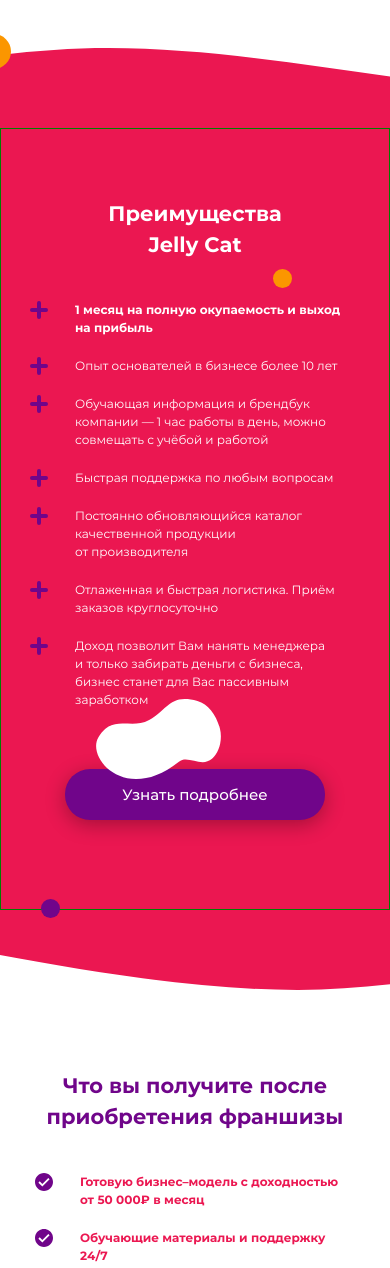
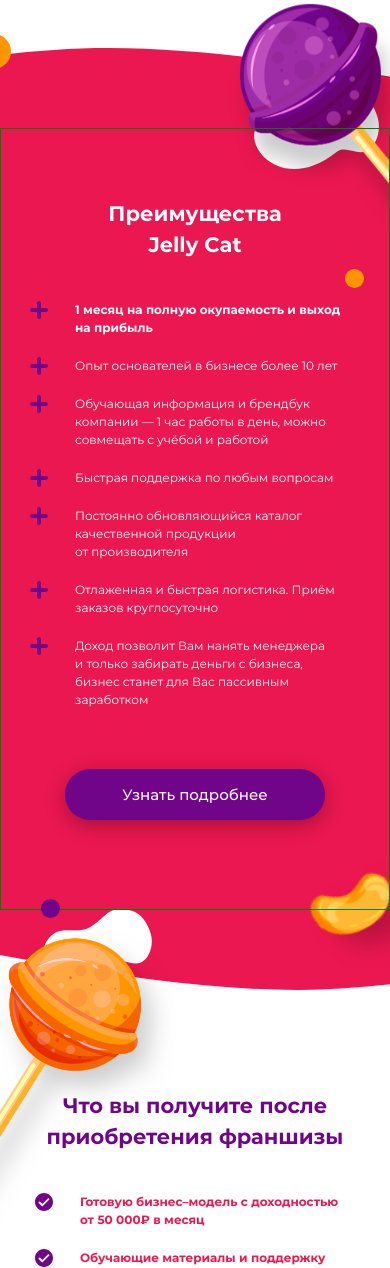
Before and after one commit to nigel-riss/jelly-cat-lp, a website: page src/pug/index.pug in a window 390 px wide. Shown: the part 3593-4861 px from the top of the page. Drawn offline with nearby package versions, Linux system fonts and the light colour scheme; files that its build step writes are made by us from their sources; files whose address does not match are found by name.

Commit message:
Add up to u-get deco styles (mobile)

```diff
--- a/src/scss/deco/_blob.scss
+++ b/src/scss/deco/_blob.scss
@@ -45,8 +45,8 @@
 
 .blob--4 {
     // positioning
-    left: 95px;
-    top: 570px;
+    right: 10px;
+    top: -40px;
 
     // box model
     height: 81px;
@@ -55,3 +55,16 @@
     // visual
     background-image: url('./img/deco/blob-1.svg');
 }
+
+.blob--5 {
+    // positioning
+    left: 43px;
+    top: 780px;
+
+    // box model
+    height: 69px;
+    width: 110px;
+
+    // visual
+    background-image: url('./img/deco/blob-1.svg');
+}
--- a/src/scss/deco/_deco.scss
+++ b/src/scss/deco/_deco.scss
@@ -25,7 +25,7 @@
 
 .deco--fb {
     // positioning
-    right: 60px;
+    right: 50px;
     top: 280px;
 
     // box model
@@ -39,7 +39,7 @@
 .deco--vk {
     // positioning
     // left: 179px;
-    right: 60px;
+    right: 30px;
     top: 660px;
 
     // box model
@@ -115,15 +115,41 @@
     background-image: url('./img/deco/bean-4.png');
 }
 
-.deco--bean {
+.deco--bean-5 {
     // positioning
-    left: 20px;
-    top: 700px;
+    right: -50px;
+    top: 730px;
 
     // box model
-    height: 72px;
-    width: 72px;
+    height: 130px;
+    width: 130px;
 
     // visual
-    background-image: url('./img/deco/bean-1.png');
+    background-image: url('./img/deco/bean-3.png');
 }
+
+.deco--choops-1 {
+    // positioning
+    right: -30px;
+    top: -125px;
+
+    // box model
+    height: 270px;
+    width: 190px;
+
+    // visual
+    background-image: url('./img/deco/choops-1.png');
+}
+
+.deco--choops-2 {
+    // positioning
+    left: -1px;
+    top: 800px;
+
+    // box model
+    height: 295px;
+    width: 220px;
+
+    // visual
+    background-image: url('./img/deco/choops-2.png');
+}
--- a/src/scss/deco/_dot.scss
+++ b/src/scss/deco/_dot.scss
@@ -108,7 +108,7 @@
 
 .dot--11 {
     // positioning
-    left: 272px;
+    right: 25px;
     top: 140px;
 }
 
--- a/src/scss/modules/_u-get.scss
+++ b/src/scss/modules/_u-get.scss
@@ -1,6 +1,6 @@
 .u-get {
     // box model
-    padding: 160px 20px;
+    padding: 180px 20px;
 
     @include atTablet {
         // box model
```
Also changed, not shown: docs/styles.css.
